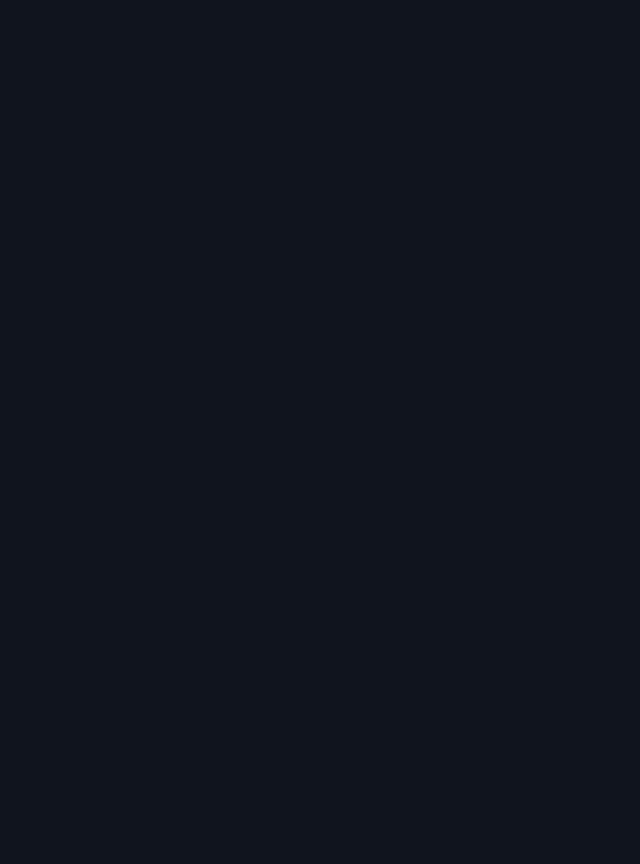
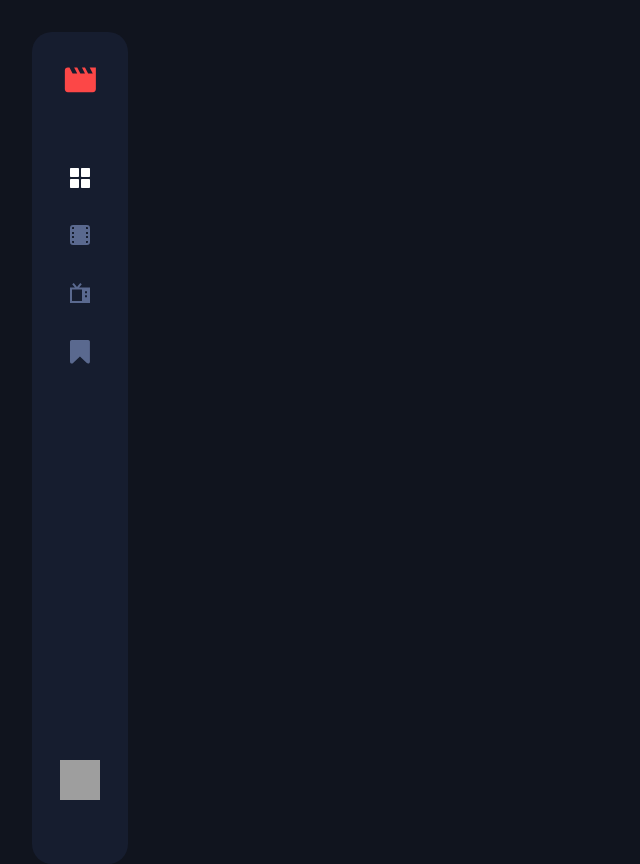
Before and after one commit to amt-kwekuturkson/entertainment-web-app-angular, an Angular app: page /dashboard in a window 1280 px wide. Before the commit this address led to /. Shown: the whole page, without its empty margins (0-640 px from the left). Before the commit the page ends 800 px from the top, so only its background shows below. Built offline with nearby package versions, Linux system fonts and the light colour scheme; grey boxes are pictures that could not be loaded.

Commit message:
added sidebar and sidebar page routing

```diff
--- a/src/app/app.module.ts
+++ b/src/app/app.module.ts
@@ -14,6 +14,7 @@ import { HomeComponent } from './pages/landing-page/home/home.component';
 import { MoviesComponent } from './pages/landing-page/movies/movies.component';
 import { TvShowsComponent } from './pages/landing-page/tv-shows/tv-shows.component';
 import { BookmarkedComponent } from './pages/landing-page/bookmarked/bookmarked.component';
+import { MainPageComponent } from './pages/landing-page/main-page/main-page.component';
 
 @NgModule({
   declarations: [
@@ -28,7 +29,8 @@ import { BookmarkedComponent } from './pages/landing-page/bookmarked/bookmarked.
     HomeComponent,
     MoviesComponent,
     TvShowsComponent,
-    BookmarkedComponent
+    BookmarkedComponent,
+    MainPageComponent
   ],
   imports: [
     BrowserModule,
--- a/src/app/components/landing-page/side-bar/side-bar.component.css
+++ b/src/app/components/landing-page/side-bar/side-bar.component.css
@@ -0,0 +1,63 @@
+.side-bar {
+  position: absolute;
+  width: 6rem;
+  height: 48rem;
+  background-color: var(--semi-dark-blue);
+  border-radius: 1.25rem;
+  left: 2rem;
+  top: 2rem;
+  display: flex;
+  flex-direction: column;
+  text-align: center;
+  padding-bottom: 4rem;
+}
+.logo {
+  position: absolute;
+  width: 2rem;
+  height: 1.6rem;
+  left: 1.9912rem;
+  top: 2.2131rem;
+}
+
+.pages {
+  position: absolute;
+  width: 1.25rem;
+  height: 12.5rem;
+  justify-content: space-between;
+  display: flex;
+  flex-direction: column;
+
+  top: 8.5rem;
+  left: 2.375rem;
+}
+.pages > * {
+  fill: var(--greyish-blue);
+}
+.pages > * > svg {
+  width: 1.25rem;
+  height: 1.25rem;
+  object-fit: inherit;
+}
+.pages > * > svg:hover {
+  cursor: pointer;
+  fill: var(--red);
+}
+.avatar {
+  display: flex;
+  align-self: center;
+  margin-top: auto;
+  height: fit-content;
+  width: fit-content;
+}
+.avatar > img {
+  width: 2.5rem;
+  height: 2.5rem;
+  object-fit: cover;
+}
+.logo,
+.avatar:hover {
+  cursor: pointer;
+}
+.active {
+  fill: #ffffff;
+}
--- a/src/app/components/landing-page/side-bar/side-bar.component.html
+++ b/src/app/components/landing-page/side-bar/side-bar.component.html
@@ -1 +1,67 @@
-<p>side-bar works!</p>
+<nav class="side-bar">
+  <div class="logo">
+    <svg viewBox="0 0 33 27" xmlns="http://www.w3.org/2000/svg">
+      <path
+        d="m26.463.408 3.2 6.4h-4.8l-3.2-6.4h-3.2l3.2 6.4h-4.8l-3.2-6.4h-3.2l3.2 6.4h-4.8l-3.2-6.4h-1.6a3.186 3.186 0 0 0-3.184 3.2l-.016 19.2a3.2 3.2 0 0 0 3.2 3.2h25.6a3.2 3.2 0 0 0 3.2-3.2V.408h-6.4Z"
+        fill="#FC4747"
+      />
+    </svg>
+  </div>
+  <div class="pages">
+    <a
+      routerLink="/dashboard/home"
+      routerLinkActive="active"
+      ariaCurrentWhenActive="page"
+    >
+      <div class="home active">
+        <svg viewBox="0 0 20 20" xmlns="http://www.w3.org/2000/svg">
+          <path
+            d="M8 0H1C.4 0 0 .4 0 1v7c0 .6.4 1 1 1h7c.6 0 1-.4 1-1V1c0-.6-.4-1-1-1Zm0 11H1c-.6 0-1 .4-1 1v7c0 .6.4 1 1 1h7c.6 0 1-.4 1-1v-7c0-.6-.4-1-1-1ZM19 0h-7c-.6 0-1 .4-1 1v7c0 .6.4 1 1 1h7c.6 0 1-.4 1-1V1c0-.6-.4-1-1-1Zm0 11h-7c-.6 0-1 .4-1 1v7c0 .6.4 1 1 1h7c.6 0 1-.4 1-1v-7c0-.6-.4-1-1-1Z"
+          />
+        </svg>
+      </div>
+    </a>
+    <a
+    routerLink="/dashboard/movies"
+    routerLinkActive="active"
+    ariaCurrentWhenActive="page"
+  >
+    <div class="movies" onClick="{navigationButtonClick}">
+      <svg viewBox="0 0 20 20" xmlns="http://www.w3.org/2000/svg">
+        <path
+          d="M16.956 0H3.044A3.044 3.044 0 0 0 0 3.044v13.912A3.044 3.044 0 0 0 3.044 20h13.912A3.044 3.044 0 0 0 20 16.956V3.044A3.044 3.044 0 0 0 16.956 0ZM4 9H2V7h2v2Zm-2 2h2v2H2v-2Zm16-2h-2V7h2v2Zm-2 2h2v2h-2v-2Zm2-8.26V4h-2V2h1.26a.74.74 0 0 1 .74.74ZM2.74 2H4v2H2V2.74A.74.74 0 0 1 2.74 2ZM2 17.26V16h2v2H2.74a.74.74 0 0 1-.74-.74Zm16 0a.74.74 0 0 1-.74.74H16v-2h2v1.26Z"
+        />
+      </svg>
+    </div>
+    </a>
+    <a
+    routerLink="/dashboard/tvshows"
+    routerLinkActive="active"
+    ariaCurrentWhenActive="page"
+  >
+    <div class="tv-series" onClick="{navigationButtonClick}">
+      <svg viewBox="0 0 20 20" xmlns="http://www.w3.org/2000/svg">
+        <path
+          d="M20 4.481H9.08l2.7-3.278L10.22 0 7 3.909 3.78.029 2.22 1.203l2.7 3.278H0V20h20V4.481Zm-8 13.58H2V6.42h10v11.64Zm5-3.88h-2v-1.94h2v1.94Zm0-3.88h-2V8.36h2v1.94Z"
+        />
+      </svg>
+    </div>
+    </a>
+    <a
+    routerLink="/dashboard/bookmark"
+    routerLinkActive="active"
+    ariaCurrentWhenActive="page"
+  >
+    <div class="bookmark" onClick="{navigationButtonClick}">
+      <svg viewBox="0 0 17 20" xmlns="http://www.w3.org/2000/svg">
+        <path
+          d="M15.387 0c.202 0 .396.04.581.119.291.115.522.295.694.542.172.247.258.52.258.82v17.038c0 .3-.086.573-.258.82a1.49 1.49 0 0 1-.694.542 1.49 1.49 0 0 1-.581.106c-.423 0-.79-.141-1.098-.423L8.46 13.959l-5.83 5.605c-.317.29-.682.436-1.097.436-.202 0-.396-.04-.581-.119a1.49 1.49 0 0 1-.694-.542A1.402 1.402 0 0 1 0 18.52V1.481c0-.3.086-.573.258-.82A1.49 1.49 0 0 1 .952.119C1.137.039 1.33 0 1.533 0h13.854Z"
+        />
+      </svg>
+    </div>
+    </a>
+  </div>
+  <div class="avatar" onClick="{logout}">
+    <img src="./assets/image-avatar.png" alt="avatar" />
+  </div>
+</nav>
--- a/src/app/pages/landing-page/home/home.component.html
+++ b/src/app/pages/landing-page/home/home.component.html
@@ -1 +1 @@
-<p>home works!</p>
+<h1>i exist and i am alive here</h1>
--- /dev/null
+++ b/src/app/pages/landing-page/main-page/main-page.component.html
@@ -0,0 +1,4 @@
+<div>
+  <app-side-bar></app-side-bar>
+  <router-outlet></router-outlet>
+</div>
--- a/src/app/pages/login-page/login-page.component.html
+++ b/src/app/pages/login-page/login-page.component.html
@@ -4,6 +4,6 @@
   promptText="Don't have an account?"
   promptAction="Sign Up"
   textBoxView="none"
-  promptLink="Signup"
-  nextPageLink="Home"
+  promptLink="signup"
+  nextPageLink="dashboard/home"
 ></login-form>
--- a/src/app/pages/sign-up-page/sign-up-page.component.html
+++ b/src/app/pages/sign-up-page/sign-up-page.component.html
@@ -1,8 +1,8 @@
 <login-form
   pageName="SignUp"
-  nextPageLink="Login"
+  nextPageLink="login"
   buttonText="Create an account"
   promptText="Already have an account?"
   promptAction="Login"
-  promptLink="Login"
+  promptLink="login"
 ></login-form>
--- a/src/styles.css
+++ b/src/styles.css
@@ -2,6 +2,7 @@
 * {
     margin: 0;
     padding: 0;
+    color: var(--pure-white);
 }
 :root {
     --red: #fc4747;
```
Also changed, not shown: src/app/app-routing.module.ts (+10 -6 lines), src/app/pages/landing-page/main-page/main-page.component.ts (added, +10 -0 lines), src/app/pages/landing-page/main-page/main-page.component.css (added), 1 other file (tests, documents, lock files or other folders).
